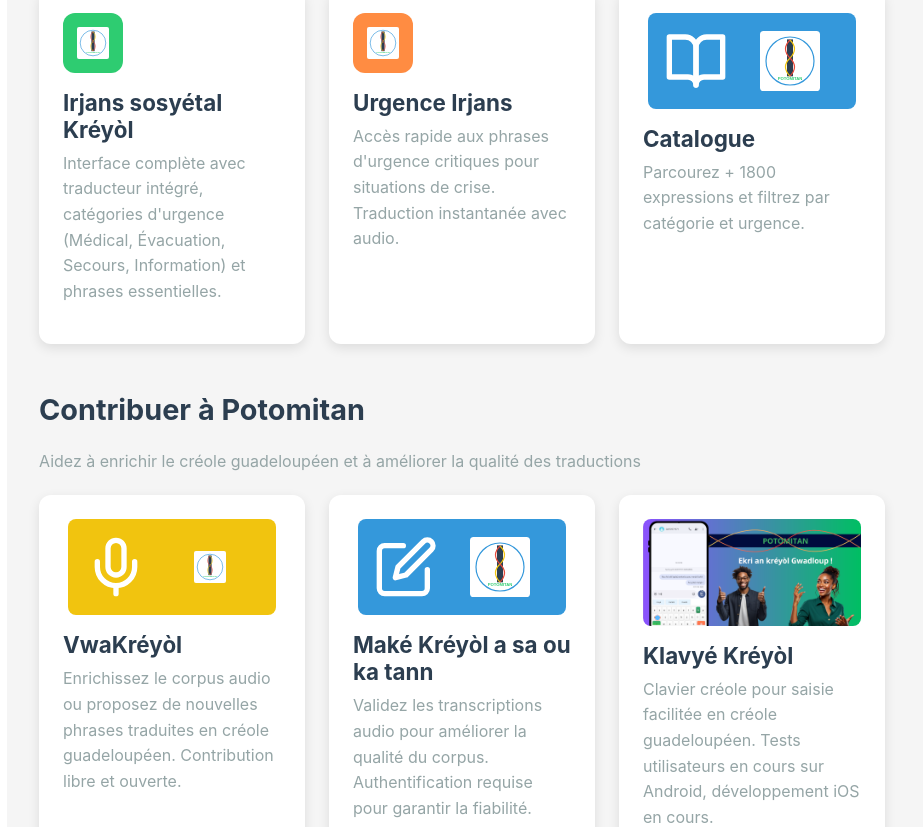
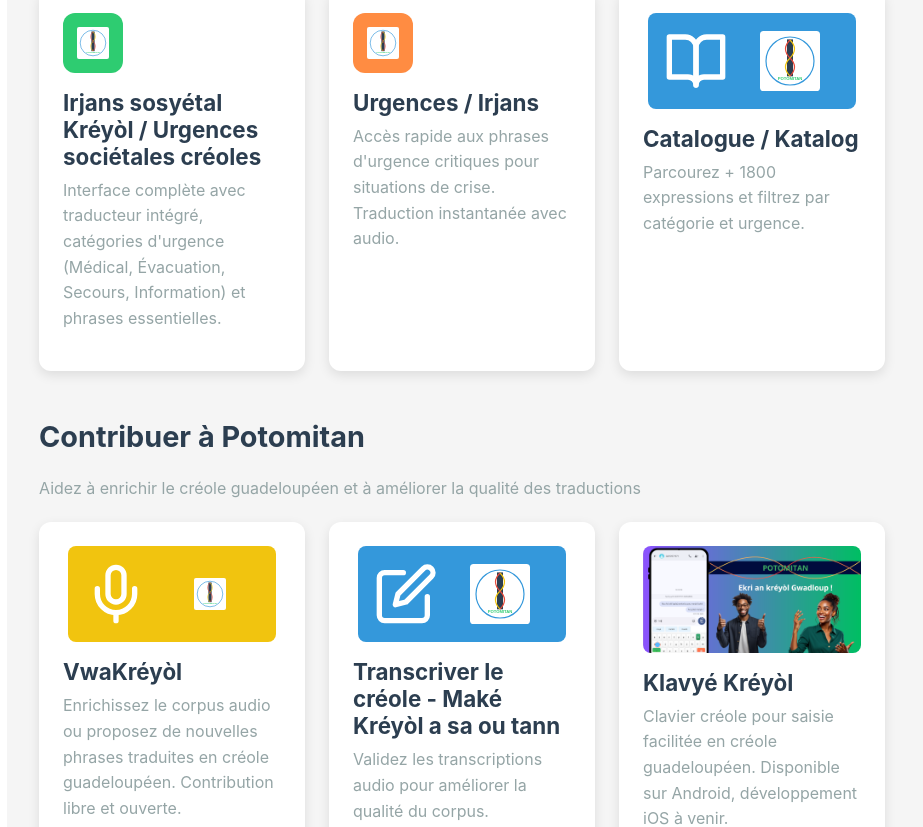
Before and after one commit to Brdcie/potomitan-landing, a React (Vite) app: page / in a window 1280 px wide. Shown: the part 840-1667 px from the top of the page, without its empty margins (33-956 px from the left). Built offline with nearby package versions, Linux system fonts and the light colour scheme.

Commit message:
Mes modifications locales

```diff
--- a/src/components/Applications.jsx
+++ b/src/components/Applications.jsx
@@ -3,7 +3,7 @@
 const Applications = () => {
   const userApps = [
     {
-      title: 'Irjans sosyétal Kréyòl',
+      title: 'Irjans sosyétal Kréyòl / Urgences sociétales créoles',
       description: 'Interface complète avec traducteur intégré, catégories d\'urgence (Médical, Évacuation, Secours, Information) et phrases essentielles.',
       icon: <img src="/logo-potomitan.svg" alt="Logo Potomitan" style={{ width: 32, height: 32 }} />,
       iconBg: 'green',
@@ -11,7 +11,7 @@
       badge: null
     },
     {
-      title: 'Urgence Irjans',
+      title: 'Urgences / Irjans',
       description: 'Accès rapide aux phrases d\'urgence critiques pour situations de crise. Traduction instantanée avec audio.',
       icon: <img src="/logo-potomitan.svg" alt="Logo Potomitan" style={{ width: 32, height: 32 }} />,
       iconBg: 'orange',
@@ -19,7 +19,7 @@
       badge: null
     },
     {
-    title: 'Catalogue',
+    title: 'Catalogue / Katalog',
     description: 'Parcourez + 1800 expressions et filtrez par catégorie et urgence.',
     icon: (
       <div style={{ display: 'flex', gap: '12px', alignItems: 'center', backgroundColor: 'var(--primary-blue)', padding: '1rem', borderRadius: '8px' }}>
@@ -48,7 +48,7 @@
       badge: { text: 'Libre accès', type: 'open' }
     },
     {
-      title: 'Maké Kréyòl a sa ou ka tann',
+      title: 'Transcriver le créole - Maké Kréyòl a sa ou tann',
       description: 'Validez les transcriptions audio pour améliorer la qualité du corpus. Authentification requise pour garantir la fiabilité.',
       icon: (
         <div style={{ display: 'flex', gap: '12px', alignItems: 'center', backgroundColor: 'var(--primary-blue)', padding: '1rem', borderRadius: '8px' }}>
@@ -62,7 +62,7 @@
     },
      {
       title: 'Klavyé Kréyòl',
-      description: 'Clavier créole pour saisie facilitée en créole guadeloupéen. Tests utilisateurs en cours sur Android, développement iOS en cours.',
+      description: 'Clavier créole pour saisie facilitée en créole guadeloupéen. Disponible sur Android, développement iOS à venir.',
       icon: (<img src="/banniereklavyie1024x500.png" alt="Klavyé Kréyòl" style={{ width: '100%', height: 'auto' }} />),
       iconBg: 'transparent',
       link: 'https://play.google.com/store/apps/details?id=com.potomitan.kreyolkeyboard&utm_source=emea_Med',
```
